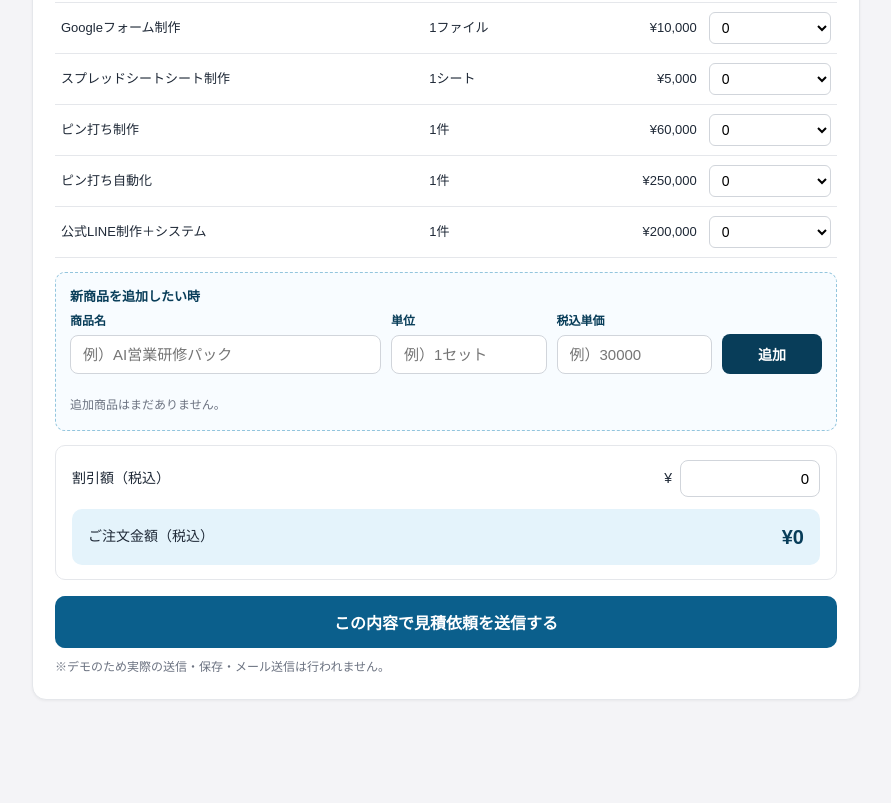
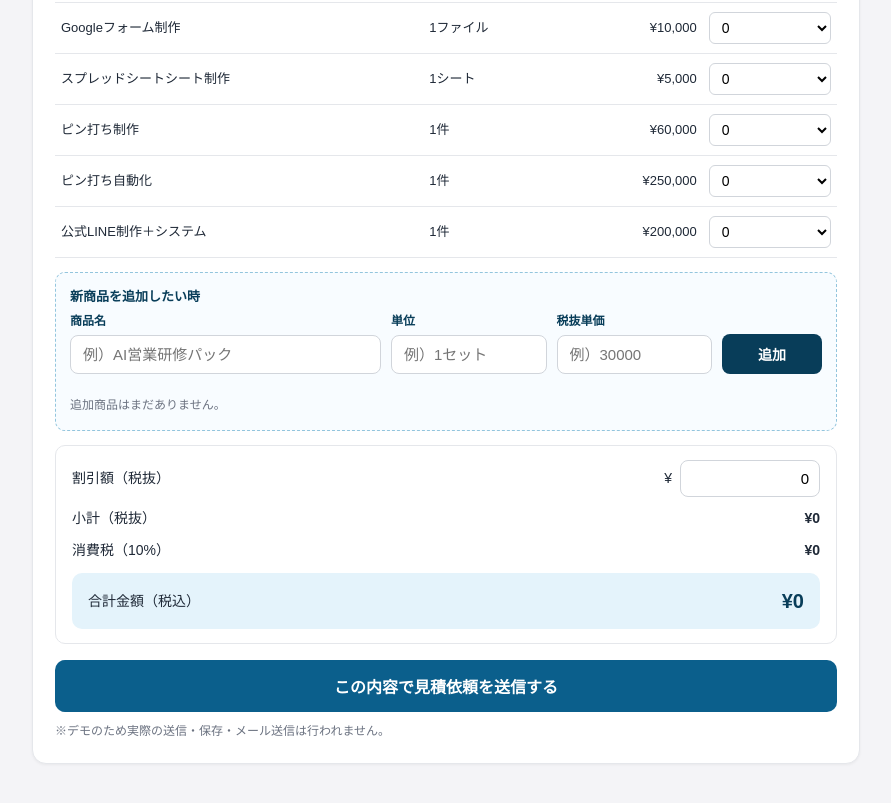
Before and after one commit to rsp51522-lab/nextsaleslab-demo, a plain HTML site: page index.html in a window 1280 px wide. Shown: the part 1941-2744 px from the top of the page, without its empty margins (194-1085 px from the left). Drawn offline with Linux system fonts and the light colour scheme.

Commit message:
Adjust tax labels and totals

```diff
--- a/index.html
+++ b/index.html
@@ -531,7 +531,7 @@
         <label>ご希望サービス（数量を選択）<span class="req">1点以上</span></label>
         <table class="products">
           <thead>
-            <tr><th>商品名</th><th>単位</th><th class="num">税込単価</th><th class="num">数量</th></tr>
+            <tr><th>商品名</th><th>単位</th><th class="num">税抜単価</th><th class="num">数量</th></tr>
           </thead>
           <tbody id="productRows"></tbody>
         </table>
@@ -548,7 +548,7 @@
               <input type="text" id="customUnit" placeholder="例）1セット">
             </div>
             <div class="mini-field">
-              <span class="mini-label">税込単価</span>
+              <span class="mini-label">税抜単価</span>
               <input type="text" id="customPrice" placeholder="例）30000">
             </div>
             <button type="button" class="mini-button" onclick="addCustomProduct()">追加</button>
@@ -559,14 +559,22 @@
 
       <div class="summary-box">
         <div class="summary-row">
-          <span>割引額（税込）</span>
+          <span>割引額（税抜）</span>
           <div class="discount-input">
             <span>¥</span>
             <input type="text" id="discount" value="0" inputmode="numeric" oninput="updateTotal()">
           </div>
         </div>
+        <div class="summary-row">
+          <span>小計（税抜）</span>
+          <strong id="liveSubtotal">¥0</strong>
+        </div>
+        <div class="summary-row">
+          <span>消費税（10%）</span>
+          <strong id="liveTax">¥0</strong>
+        </div>
         <div class="total-box">
-          <span>ご注文金額（税込）</span>
+          <span>合計金額（税込）</span>
           <strong id="liveTotal">¥0</strong>
         </div>
       </div>
@@ -624,8 +632,8 @@
         <div class="est-sums">
           <div><span>小計（税抜）</span><span id="estSubtotal"></span></div>
           <div><span>消費税（10%）</span><span id="estTax"></span></div>
-          <div><span>割引（税込）</span><span id="estDiscount"></span></div>
-          <div class="grand"><span>合計金額</span><span id="estTotal"></span></div>
+          <div><span>割引（税抜）</span><span id="estDiscount"></span></div>
+          <div class="grand"><span>合計金額（税込）</span><span id="estTotal"></span></div>
         </div>
 
         <div class="est-note">
@@ -667,7 +675,7 @@
       <div class="sheet-label">■ 注文管理シート</div>
       <div class="sheet-wrap">
         <table class="sheet">
-          <thead><tr><th>注文番号</th><th>顧客番号</th><th>お客様名</th><th>注文商品</th><th>税込合計</th><th>注文状況</th><th>見積書PDF</th></tr></thead>
+          <thead><tr><th>注文番号</th><th>顧客番号</th><th>お客様名</th><th>注文商品</th><th>合計金額（税込）</th><th>注文状況</th><th>見積書PDF</th></tr></thead>
           <tbody><tr id="orderRow"></tr></tbody>
         </table>
       </div>
@@ -695,35 +703,35 @@
 
 <script>
   var PRODUCTS = [
-    { code: "NSL001", name: "領収書LINE Bot", unit: "1ID", priceIncl: 8000 },
-    { code: "NSL002", name: "LINE名刺管理Bot", unit: "1ID", priceIncl: 8000 },
-    { code: "NSL003", name: "LINE/領収書", unit: "1セット", priceIncl: 15000 },
-    { code: "NSL004", name: "公式LINE制作", unit: "1ID", priceIncl: 20000 },
-    { code: "NSL005", name: "社員名簿管理Bot10名", unit: "1件", priceIncl: 10000 },
-    { code: "NSL006", name: "勤怠管理 出退勤のみ", unit: "1件", priceIncl: 20000 },
-    { code: "NSL007", name: "勤怠管理自動・シフト", unit: "1件", priceIncl: 50000 },
-    { code: "NSL008", name: "リンク設定", unit: "1件", priceIncl: 10000 },
-    { code: "NSL009", name: "シフト表自動化", unit: "1ID", priceIncl: 20000 },
-    { code: "NSL010", name: "予約システム", unit: "1ID", priceIncl: 20000 },
-    { code: "NSL011", name: "リッチメニュー", unit: "1ID", priceIncl: 10000 },
-    { code: "NSL012", name: "公式LINE一式", unit: "1件", priceIncl: 160000 },
-    { code: "NSL013", name: "議事録", unit: "1件", priceIncl: 20000 },
-    { code: "NSL014", name: "LINEAI仮社員Bot", unit: "1件", priceIncl: 50000 },
-    { code: "NSL015", name: "WEB+LINE用AI管理職Bot", unit: "1件", priceIncl: 100000 },
-    { code: "NSL016", name: "保守無し", unit: "1件", priceIncl: 30000 },
-    { code: "NSL017", name: "名刺読込", unit: "1枚", priceIncl: 20 },
-    { code: "NSL018", name: "画像取込", unit: "1枚", priceIncl: 20 },
-    { code: "NSL019", name: "建築間取り", unit: "1件", priceIncl: 50000 },
-    { code: "NSL020", name: "建築業務自動化", unit: "1件", priceIncl: 100000 },
-    { code: "NSL021", name: "作業見えるか", unit: "1件", priceIncl: 50000 },
-    { code: "NSL022", name: "建築管理職AI自動化", unit: "1件", priceIncl: 200000 },
-    { code: "NSL023", name: "業務AI効率化", unit: "1セット", priceIncl: 50000 },
-    { code: "NSL024", name: "エクセルの自動化", unit: "1ファイル", priceIncl: 20000 },
-    { code: "NSL025", name: "Googleフォーム制作", unit: "1ファイル", priceIncl: 10000 },
-    { code: "NSL026", name: "スプレッドシートシート制作", unit: "1シート", priceIncl: 5000 },
-    { code: "NSL027", name: "ピン打ち制作", unit: "1件", priceIncl: 60000 },
-    { code: "NSL028", name: "ピン打ち自動化", unit: "1件", priceIncl: 250000 },
-    { code: "NSL029", name: "公式LINE制作＋システム", unit: "1件", priceIncl: 200000 }
+    { code: "NSL001", name: "領収書LINE Bot", unit: "1ID", priceEx: 8000 },
+    { code: "NSL002", name: "LINE名刺管理Bot", unit: "1ID", priceEx: 8000 },
+    { code: "NSL003", name: "LINE/領収書", unit: "1セット", priceEx: 15000 },
+    { code: "NSL004", name: "公式LINE制作", unit: "1ID", priceEx: 20000 },
+    { code: "NSL005", name: "社員名簿管理Bot10名", unit: "1件", priceEx: 10000 },
+    { code: "NSL006", name: "勤怠管理 出退勤のみ", unit: "1件", priceEx: 20000 },
+    { code: "NSL007", name: "勤怠管理自動・シフト", unit: "1件", priceEx: 50000 },
+    { code: "NSL008", name: "リンク設定", unit: "1件", priceEx: 10000 },
+    { code: "NSL009", name: "シフト表自動化", unit: "1ID", priceEx: 20000 },
+    { code: "NSL010", name: "予約システム", unit: "1ID", priceEx: 20000 },
+    { code: "NSL011", name: "リッチメニュー", unit: "1ID", priceEx: 10000 },
+    { code: "NSL012", name: "公式LINE一式", unit: "1件", priceEx: 160000 },
+    { code: "NSL013", name: "議事録", unit: "1件", priceEx: 20000 },
+    { code: "NSL014", name: "LINEAI仮社員Bot", unit: "1件", priceEx: 50000 },
+    { code: "NSL015", name: "WEB+LINE用AI管理職Bot", unit: "1件", priceEx: 100000 },
+    { code: "NSL016", name: "保守無し", unit: "1件", priceEx: 30000 },
+    { code: "NSL017", name: "名刺読込", unit: "1枚", priceEx: 20 },
+    { code: "NSL018", name: "画像取込", unit: "1枚", priceEx: 20 },
+    { code: "NSL019", name: "建築間取り", unit: "1件", priceEx: 50000 },
+    { code: "NSL020", name: "建築業務自動化", unit: "1件", priceEx: 100000 },
+    { code: "NSL021", name: "作業見えるか", unit: "1件", priceEx: 50000 },
+    { code: "NSL022", name: "建築管理職AI自動化", unit: "1件", priceEx: 200000 },
+    { code: "NSL023", name: "業務AI効率化", unit: "1セット", priceEx: 50000 },
+    { code: "NSL024", name: "エクセルの自動化", unit: "1ファイル", priceEx: 20000 },
+    { code: "NSL025", name: "Googleフォーム制作", unit: "1ファイル", priceEx: 10000 },
+    { code: "NSL026", name: "スプレッドシートシート制作", unit: "1シート", priceEx: 5000 },
+    { code: "NSL027", name: "ピン打ち制作", unit: "1件", priceEx: 60000 },
+    { code: "NSL028", name: "ピン打ち自動化", unit: "1件", priceEx: 250000 },
+    { code: "NSL029", name: "公式LINE制作＋システム", unit: "1件", priceEx: 200000 }
   ];
   var TAX_RATE = 0.1;
   var customProducts = [];
@@ -753,8 +761,8 @@
     return d.getFullYear() + sep + pad(d.getMonth() + 1, 2) + sep + pad(d.getDate(), 2);
   }
 
-  function taxExclusive(priceIncl) {
-    return Math.round(priceIncl / (1 + TAX_RATE));
+  function calcTax(amountEx) {
+    return Math.round(amountEx * TAX_RATE);
   }
 
   function initProducts() {
@@ -765,7 +773,7 @@
       return "<tr>" +
         "<td>" + p.name + "</td>" +
         "<td>" + p.unit + "</td>" +
-        '<td class="num">' + yen(p.priceIncl) + "</td>" +
+        '<td class="num">' + yen(p.priceEx) + "</td>" +
         '<td class="num"><select id="qty' + i + '" onchange="updateTotal()">' + options + "</select></td>" +
         "</tr>";
     }).join("");
@@ -781,7 +789,7 @@
       return '<div class="custom-row">' +
         "<strong>" + item.name + "</strong>" +
         "<span>" + item.unit + "</span>" +
-        '<span class="num">' + yen(item.priceIncl) + "</span>" +
+        '<span class="num">' + yen(item.priceEx) + "</span>" +
         '<span>数量 ' + item.qty + "</span>" +
         '<button type="button" class="remove-btn" onclick="removeCustomProduct(' + index + ')">削除</button>' +
         "</div>";
@@ -791,9 +799,9 @@
   function addCustomProduct() {
     var name = document.getElementById("customName").value.trim();
     var unit = document.getElementById("customUnit").value.trim() || "1件";
-    var priceIncl = parseMoney(document.getElementById("customPrice").value);
-    if (!name || priceIncl <= 0) {
-      alert("新商品は商品名と税込単価を入れてください。");
+    var priceEx = parseMoney(document.getElementById("customPrice").value);
+    if (!name || priceEx <= 0) {
+      alert("新商品は商品名と税抜単価を入れてください。");
       return;
     }
     customProducts.push({
@@ -801,7 +809,7 @@
       name: name,
       unit: unit,
       qty: 1,
-      priceIncl: priceIncl
+      priceEx: priceEx
     });
     document.getElementById("customName").value = "";
     document.getElementById("customUnit").value = "";
@@ -821,26 +829,30 @@
     PRODUCTS.forEach(function(p, i) {
       var qty = Number(document.getElementById("qty" + i).value);
       if (qty > 0) {
-        var unitEx = taxExclusive(p.priceIncl);
+        var unitEx = p.priceEx;
+        var tax = calcTax(unitEx * qty);
         items.push({
           name: p.name,
           unit: p.unit,
           qty: qty,
           unitEx: unitEx,
           subtotalEx: unitEx * qty,
-          subtotalIncl: p.priceIncl * qty
+          tax: tax,
+          subtotalIncl: unitEx * qty + tax
         });
       }
     });
     customProducts.forEach(function(p) {
-      var unitEx = taxExclusive(p.priceIncl);
+      var unitEx = p.priceEx;
+      var tax = calcTax(unitEx * p.qty);
       items.push({
         name: p.name,
         unit: p.unit,
         qty: p.qty,
         unitEx: unitEx,
         subtotalEx: unitEx * p.qty,
-        subtotalIncl: p.priceIncl * p.qty
+        tax: tax,
+        subtotalIncl: unitEx * p.qty + tax
       });
     });
     return items;
@@ -848,11 +860,16 @@
 
   function updateTotal() {
     var items = collectItems();
-    var gross = items.reduce(function(sum, item) { return sum + item.subtotalIncl; }, 0);
+    var subtotal = items.reduce(function(sum, item) { return sum + item.subtotalEx; }, 0);
+    var tax = items.reduce(function(sum, item) { return sum + item.tax; }, 0);
     var discount = parseMoney(document.getElementById("discount").value);
     if (discount < 0) discount = 0;
-    if (discount > gross) discount = gross;
-    var total = gross - discount;
+    if (discount > subtotal) discount = subtotal;
+    var discountedSubtotal = subtotal - discount;
+    var discountedTax = calcTax(discountedSubtotal);
+    var total = discountedSubtotal + discountedTax;
+    document.getElementById("liveSubtotal").textContent = yen(discountedSubtotal);
+    document.getElementById("liveTax").textContent = yen(discountedTax);
     document.getElementById("liveTotal").textContent = yen(total);
   }
 
@@ -887,11 +904,11 @@
     }
 
     var subtotal = items.reduce(function(sum, item) { return sum + item.subtotalEx; }, 0);
-    var gross = items.reduce(function(sum, item) { return sum + item.subtotalIncl; }, 0);
     if (discount < 0) discount = 0;
-    if (discount > gross) discount = gross;
-    var total = gross - discount;
-    var tax = gross - subtotal;
+    if (discount > subtotal) discount = subtotal;
+    var discountedSubtotal = subtotal - discount;
+    var tax = calcTax(discountedSubtotal);
+    var total = discountedSubtotal + tax;
 
     state = {
       ctype: document.querySelector("input[name=ctype]:checked").value,
@@ -900,10 +917,9 @@
       email: email,
       payment: document.getElementById("payment").value,
       items: items,
-      subtotal: subtotal,
+      subtotal: discountedSubtotal,
       tax: tax,
       discount: discount,
-      gross: gross,
       total: total,
       orderNo: "NSL-" + todayStr("") + "-001",
       customerNo: "C-000001"
@@ -975,7 +991,7 @@
       "見積書PDFを保存しました。\n\n注文番号: " + state.orderNo +
       "\n会社名・店舗名: " + (state.company || "（なし）") +
       "\nお客様名: " + state.name +
-      "\n割引額: " + yen(state.discount) +
+      "\n割引額（税抜）: " + yen(state.discount) +
       "\n見積金額: " + yen(state.total) +
       "\nファイル名: " + state.fileName +
       "\n連絡先: " + state.email +
```
